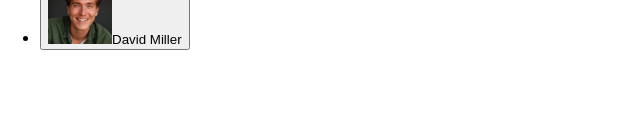
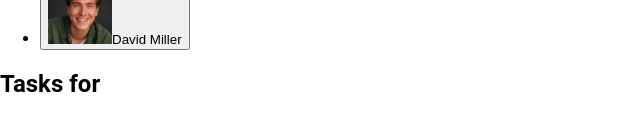
Before and after one commit to farooq-teqniqly/udacity-angular, an Angular app in the folder todo/: page / in a window 1280 px wide. Shown: the part 358-488 px from the top of the page, without its empty margins (0-640 px from the left). Built offline with nearby package versions, Linux system fonts and the light colour scheme.

Commit message:
chore: Added TaskComponent.

```diff
--- a/todo/src/app/app.component.html
+++ b/todo/src/app/app.component.html
@@ -3,7 +3,7 @@
   <ul id="users">
     <li>
       <app-user
-        [id]="users[0].id"
+        [userId]="users[0].id"
         [avatar]="users[0].avatar"
         [name]="users[0].name"
         (select)="onSelectUser($event)"
@@ -11,7 +11,7 @@
     </li>
     <li>
       <app-user
-        [id]="users[1].id"
+        [userId]="users[1].id"
         [avatar]="users[1].avatar"
         [name]="users[1].name"
         (select)="onSelectUser($event)"
@@ -19,7 +19,7 @@
     </li>
     <li>
       <app-user
-        [id]="users[2].id"
+        [userId]="users[2].id"
         [avatar]="users[2].avatar"
         [name]="users[2].name"
         (select)="onSelectUser($event)"
@@ -27,11 +27,14 @@
     </li>
     <li>
       <app-user
-        [id]="users[3].id"
+        [userId]="users[3].id"
         [avatar]="users[3].avatar"
         [name]="users[3].name"
         (select)="onSelectUser($event)"
       />
     </li>
   </ul>
+  <div>
+    <app-task [userName]="selectedUserName()" />
+  </div>
 </main>
--- a/todo/src/app/app.component.ts
+++ b/todo/src/app/app.component.ts
@@ -1,20 +1,21 @@
-// noinspection AngularUnusedComponentImport
-
-import { Component } from "@angular/core";
+import { Component, signal } from "@angular/core";
 import { HeaderComponent } from "./header/header.component";
 import { UserComponent } from "./user/user.component";
 import { DUMMY_USERS } from "./dummy-users";
+import { TaskComponent } from "./task/task.component";
 
 @Component({
   selector: "app-root",
-  imports: [HeaderComponent, UserComponent],
+  imports: [HeaderComponent, UserComponent, TaskComponent],
   templateUrl: "./app.component.html",
   styleUrl: "./app.component.css",
 })
 export class AppComponent {
   users = DUMMY_USERS;
+  selectedUserName = signal<string>("");
 
   onSelectUser(id: string) {
-    console.log(`Select user with id ${id}.`);
+    const userName = DUMMY_USERS.find((user) => user.id === id)?.name;
+    this.selectedUserName.set(userName ?? "");
   }
 }
--- /dev/null
+++ b/todo/src/app/task/task.component.html
@@ -0,0 +1 @@
+<h2>Tasks for {{ userName().toLocaleUpperCase() }}</h2>
--- /dev/null
+++ b/todo/src/app/task/task.component.ts
@@ -0,0 +1,12 @@
+import { Component, input } from "@angular/core";
+
+@Component({
+  selector: "app-task",
+  standalone: true,
+  imports: [],
+  templateUrl: "./task.component.html",
+  styleUrl: "./task.component.css",
+})
+export class TaskComponent {
+  userName = input.required<string>();
+}
--- a/todo/src/app/user/user.component.ts
+++ b/todo/src/app/user/user.component.ts
@@ -9,13 +9,13 @@ import { NgOptimizedImage } from "@angular/common";
   styleUrl: "./user.component.css",
 })
 export class UserComponent {
-  id = input.required<string>();
+  userId = input.required<string>();
   avatar = input.required<string>();
   name = input.required<string>();
   imagePath = computed(() => `assets/users/${this.avatar()}`);
   select = output<string>();
 
   onSelectUser() {
-    this.select.emit(this.id());
+    this.select.emit(this.userId());
   }
 }
```
Also changed, not shown: todo/src/app/task/task.component.css (added).
